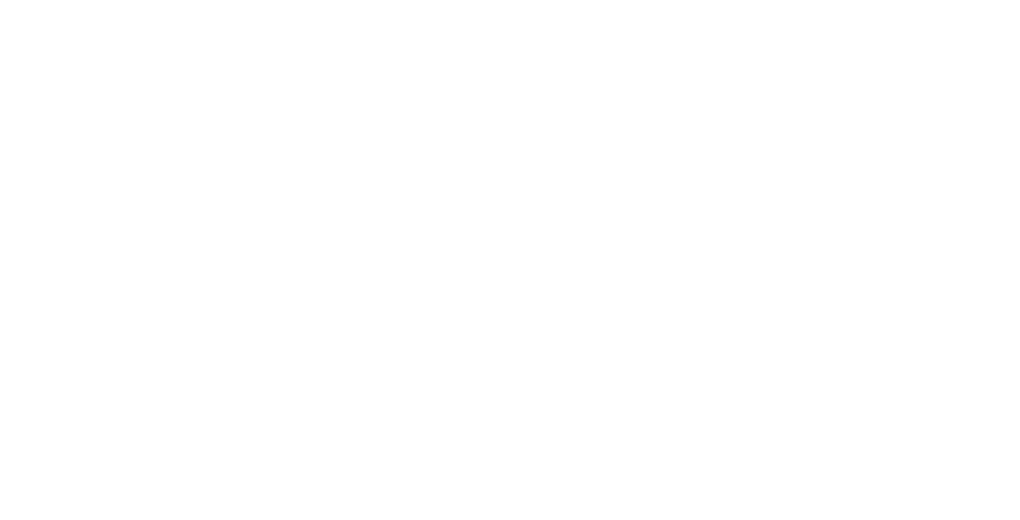
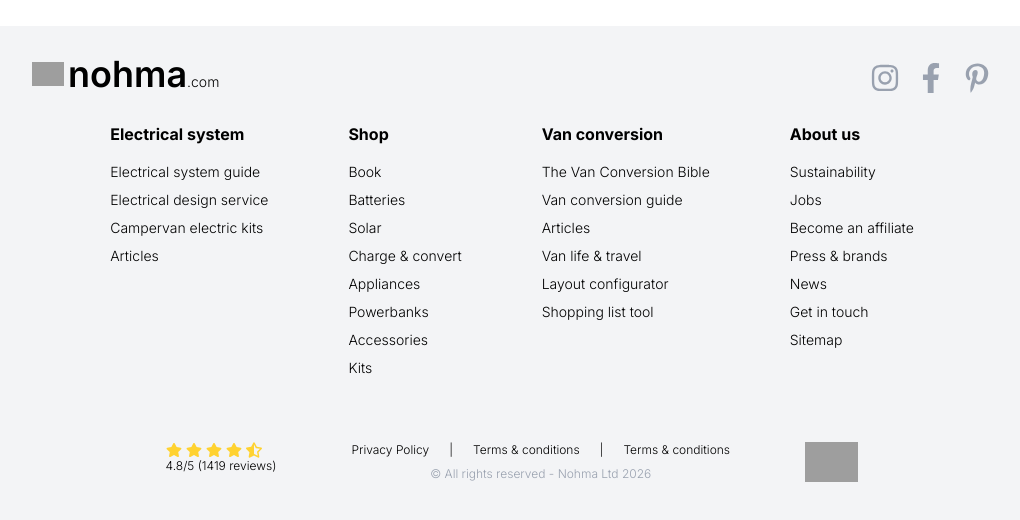
Before and after one commit to SSR14FEB/intershipTask, a React (Vite) app in the folder landing-page/: page / in a window 1280 px wide. Shown: the part 884-1404 px from the top of the page, without its empty margins (128-1148 px from the left). Before the commit the page ends 800 px from the top, so only its background shows below. Built offline with nearby package versions, Linux system fonts and the light colour scheme; grey boxes are pictures that could not be loaded.

Commit message:
feat: implement Footer component with dynamic footer data and ratings, refactor Header and Menu components for improved functionality

```diff
--- /dev/null
+++ b/landing-page/src/components/common/Ratings.tsx
@@ -0,0 +1,23 @@
+import { FaStar, FaStarHalfAlt, FaRegStar } from "react-icons/fa";
+interface RatingProp {
+  rating: number;
+}
+function Ratings({ rating }: RatingProp) {
+  return (
+    <div>
+      <div className="flex gap-1 text-amber-300">
+        {[1, 2, 3, 4, 5].map((star: number) => {
+          if (rating >= star) {
+            return <FaStar key={star} />;
+          }
+          if (rating >= star - 0.5) {
+            return <FaStarHalfAlt key={star} />;
+          }
+          return <FaStarHalfAlt key={star} />;
+        })}
+      </div>
+    </div>
+  );
+}
+
+export default Ratings;
--- /dev/null
+++ b/landing-page/src/components/data/footerData.ts
@@ -0,0 +1,54 @@
+export interface footerDataInterface {
+  heading: string;
+  items: Array<string>;
+}
+
+const footerData: footerDataInterface[] = [
+  {
+    heading: "Electrical system",
+    items: [
+      "Electrical system guide",
+      "Electrical design service",
+      "Campervan electric kits",
+      "Articles",
+    ],
+  },
+  {
+    heading: "Shop",
+    items: [
+      "Book",
+      "Batteries",
+      "Solar",
+      "Charge & convert",
+      "Appliances",
+      "Powerbanks",
+      "Accessories",
+      "Kits",
+    ],
+  },
+  {
+    heading: "Van conversion",
+    items: [
+      "The Van Conversion Bible",
+      "Van conversion guide",
+      "Articles",
+      "Van life & travel",
+      "Layout configurator",
+      "Shopping list tool",
+    ],
+  },
+  {
+    heading: "About us",
+    items: [
+      "Sustainability",
+      "Jobs",
+      "Become an affiliate",
+      "Press & brands",
+      "News",
+      "Get in touch",
+      "Sitemap",
+    ],
+  },
+];
+
+export default footerData;
--- a/landing-page/src/components/data/navigationData.ts
+++ b/landing-page/src/components/data/navigationData.ts
@@ -647,5 +647,6 @@
     ],
   },
 ];
+const subMenuData: SubMenuInterface[][] = [electricalSystem, vanConversion, shop];
 
-export const subMenuData: SubMenuInterface[][] = [electricalSystem, vanConversion, shop];
+export default subMenuData
--- a/landing-page/src/components/layout/Footer.tsx
+++ b/landing-page/src/components/layout/Footer.tsx
@@ -1,11 +1,60 @@
-import React from 'react'
-
+import footerData from "../data/footerData";
+import { Logo } from "../common/Logo";
+import { FaInstagram, FaFacebookF, FaPinterestP } from "react-icons/fa";
+import Ratings from "../common/Ratings";
 function Footer() {
   return (
-    <div>
-
-    </div>
-  )
+    <footer className="flex w-screen flex-col items-center bg-gray-100 lg:h-130">
+      <div className="flex h-24 w-[75%] items-center justify-between pb-10 pt-10">
+        {/* logo */}
+        <div className="flex h-full items-center gap-1">
+          <img src={Logo} alt="404" className="box-content w-8" />
+          <p className="text-4xl font-semibold">
+            nohma<span className="text-sm font-light">.com</span>
+          </p>
+        </div>
+        <div className="mt-2 flex h-8 items-center gap-4">
+          <FaInstagram className="cursor-pointer text-gray-400" size={30} />
+          <FaFacebookF className="cursor-pointer text-gray-400" size={30} />
+          <FaPinterestP className="cursor-pointer text-gray-400" size={30} />
+        </div>
+      </div>
+      <div className="flex h-full w-full justify-center md:gap-20">
+        {footerData.map((columns, index) => (
+          <div key={columns.heading} className="">
+            <h4 className="text-md mb-4 font-bold">{columns.heading}</h4>
+            <ul>
+              {columns.items.map((item) => (
+                <li className="mb-2 text-sm font-light" key={index}>
+                  {item}
+                </li>
+              ))}
+            </ul>
+          </div>
+        ))}
+      </div>
+      <div className="flex h-42 w-[60%] items-start justify-around">
+        <div className="flex flex-col">
+          <Ratings rating={4.5} />
+          <p className="text-xs font-light">4.8/5 (1419 reviews)</p>
+        </div>
+        <div className="flex flex-col items-center gap-2 object-cover text-xs font-light">
+          <p className="flex gap-5">
+            <span>Privacy Policy</span> | <span>Terms & conditions</span> |{" "}
+            <span>Terms & conditions</span>
+          </p>
+          <p className="text-xs text-gray-400">© All rights reserved - Nohma Ltd 2026 </p>
+        </div>
+        <div>
+          <img
+            src="https://nohma.com/dist/images/1percent.da3d99.webp"
+            alt="404"
+            className="h-10"
+          />
+        </div>
+      </div>
+    </footer>
+  );
 }
 
-export default Footer
+export default Footer;
--- a/landing-page/src/components/layout/Header.tsx
+++ b/landing-page/src/components/layout/Header.tsx
@@ -1,5 +1,6 @@
 import Navigation from "../navigation/Navigation";
-import { productMenu, utilityMenu, menu, subMenuData } from "../data/navigationData";
+import { productMenu, utilityMenu, menu,} from "../data/navigationData";
+import subMenuData from "../data/navigationData";
 import { Logo } from "../common/Logo";
 import { RxHamburgerMenu } from "react-icons/rx";
 import { HiOutlineMagnifyingGlass } from "react-icons/hi2";
--- a/landing-page/src/components/navigation/Menu.tsx
+++ b/landing-page/src/components/navigation/Menu.tsx
@@ -14,6 +14,7 @@
   const { setActiveSubMenuIndex, activeTabIndex, activeSubMenuIndex } = useNavigationContext();
   const activeMenu = menu[activeTabIndex] ?? [];
   const [isOpen, setIsOpen] = useState(false);
+  console.log(activeSubMenuIndex);
   return (
     <>
       <div className="h-full w-full items-center gap-10 bg-white p-4 md:flex md:flex-col md:gap-0 lg:flex lg:flex-row">
@@ -46,7 +47,7 @@
           </p>
         </div>
         <div
-          className={`lg:ml-9 hidden h-full w-full items-center ${isOpen ? "md:flex md:flex-col md:items-start md:justify-start md:font-bold" : "lg:flex"} `}
+          className={`hidden h-full w-full items-center lg:ml-9 ${isOpen ? "md:flex md:flex-col md:items-start md:justify-start md:font-bold" : "lg:flex"} `}
         >
           <nav
             className={`mt-4 h-full items-center pl-8 text-sm md:flex md:w-full md:flex-col md:items-start md:gap-4 lg:flex lg:flex-row lg:gap-18`}
@@ -54,10 +55,18 @@
             {activeMenu.map((item: MenuItems, index: number) => (
               <li
                 key={index}
-                className={`flex list-none items-end gap-1 hover:font-bold md:font-medium lg:font-light ${activeSubMenuIndex == index ? "font-bold" : "font-light"}`}
-                onMouseEnter={() => setActiveSubMenuIndex(index)}
+                className={`flex list-none items-end gap-1 ${activeSubMenuIndex == index ? "font-bold" : "font-light"}`}
               >
-                <a href={item.link}>
+                <a
+                  key={index}
+                  href={item.link}
+                  onMouseEnter={() => setActiveSubMenuIndex(index)}
+                  onClick={() =>
+                    activeSubMenuIndex === index
+                      ? setActiveSubMenuIndex(-1)
+                      : setActiveSubMenuIndex(index)
+                  }
+                >
                   {item.name}
                   {item.pro ? (
                     <span className="ml-2 rounded-4xl bg-gray-300 text-center text-sm text-orange-400 md:pt-px md:pr-1 md:pb-px md:pl-1 md:text-xs lg:pt-1 lg:pr-2 lg:pb-1 lg:pl-2">
--- a/landing-page/src/pages/Home.tsx
+++ b/landing-page/src/pages/Home.tsx
@@ -2,8 +2,7 @@
 
 function Home() {
   return (
-    <div className=''>
-
+    <div className='w-screen h-screen'>
     </div>
   )
 }
```
